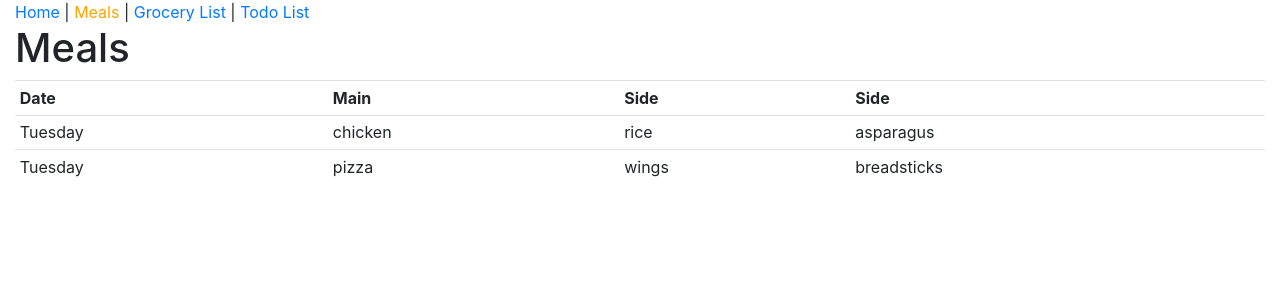
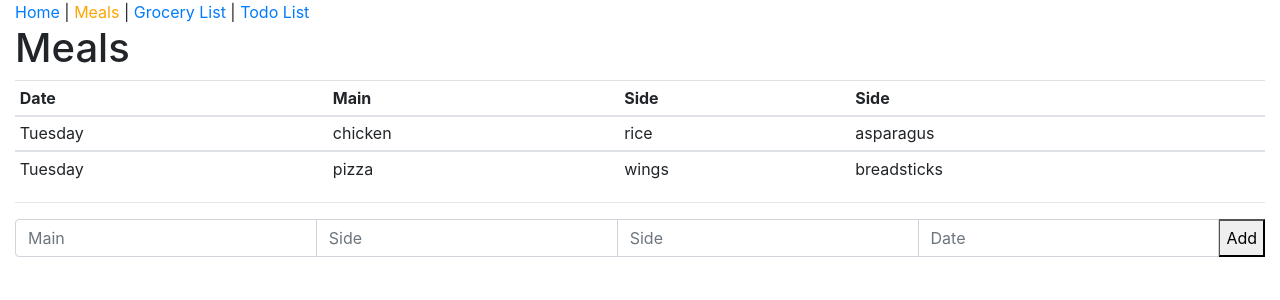
Before and after one commit to fitzerc/home-board, a React (Create React App) app in the folder home-board-frontend/: page /meals in a window 1280 px wide. Shown: the top 300 px of the page. Built offline with nearby package versions, Linux system fonts and the light colour scheme.

Commit message:
add meal functionality

```diff
--- a/home-board-frontend/package.json
+++ b/home-board-frontend/package.json
@@ -38,5 +38,6 @@
       "last 1 firefox version",
       "last 1 safari version"
     ]
-  }
+  },
+  "devDependencies": {}
 }
--- /dev/null
+++ b/home-board-frontend/src/components/meals/AddMeal.tsx
@@ -0,0 +1,78 @@
+import React, { useState, ChangeEvent } from "react";
+import { Meal } from "./Meal";
+
+interface Props {
+  addClicked: (meal: Meal) => void;
+}
+
+const AddMeal: React.FunctionComponent<Props> = ({ addClicked }) => {
+  const [newMain, setNewMain] = useState("");
+  const [newSide1, setNewSide1] = useState("");
+  const [newSide2, setNewSide2] = useState("");
+  const [newDate, setNewDate] = useState(new Date());
+
+  function updateNewMain(e: ChangeEvent): void {
+    setNewMain((e.target as HTMLInputElement).value);
+  }
+
+  function updateNewSide1(e: ChangeEvent): void {
+    setNewSide1((e.target as HTMLInputElement).value);
+  }
+
+  function updateNewSide2(e: ChangeEvent): void {
+    setNewSide2((e.target as HTMLInputElement).value);
+  }
+
+  function updateNewDate(e: ChangeEvent): void {
+    //setNewMain((e.target as HTMLInputElement).value);
+  }
+
+  function addMealClicked() {
+    addClicked({
+      main: newMain,
+      side1: newSide1,
+      side2: newSide2,
+      date: newDate
+    });
+  }
+
+  return (
+    <div className="input-group mb-3">
+      <input
+        type="text"
+        className="form-control"
+        placeholder="Main"
+        aria-label="Main"
+        onChange={updateNewMain}
+      ></input>
+      <input
+        type="text"
+        className="form-control"
+        placeholder="Side"
+        aria-label="Side"
+        onChange={updateNewSide1}
+      ></input>
+      <input
+        type="text"
+        className="form-control"
+        placeholder="Side"
+        aria-label="Side"
+        onChange={updateNewSide2}
+      ></input>
+      <input
+        type="text"
+        className="form-control"
+        placeholder="Date"
+        aria-label="Date"
+        onChange={updateNewDate}
+      ></input>
+      <div className="input-group-append">
+        <button type="submit" className="button" onClick={addMealClicked}>
+          Add
+        </button>
+      </div>
+    </div>
+  );
+};
+
+export default AddMeal;
--- a/home-board-frontend/src/components/meals/MealRow.tsx
+++ b/home-board-frontend/src/components/meals/MealRow.tsx
@@ -9,6 +9,7 @@ interface Props {
 
 const MealRow: React.FunctionComponent<Props> = ({ meal }) => {
   return (
+    <tbody>
       <tr>
         <td>{weekDays[meal.date.getDay()]}</td>
         <td>{meal.main}</td>
@@ -20,6 +21,7 @@ const MealRow: React.FunctionComponent<Props> = ({ meal }) => {
           </td>
         )}
       </tr>
+    </tbody>
   );
 };
 
--- a/home-board-frontend/src/components/meals/MealTable.tsx
+++ b/home-board-frontend/src/components/meals/MealTable.tsx
@@ -9,14 +9,16 @@ interface Props {
 const MealTable: React.FunctionComponent<Props> = ({ meals }) => {
   return (
     <table className="table table-sm">
+      <thead>
         <tr>
           <th scope="col">Date</th>
           <th scope="col">Main</th>
           <th scope="col">Side</th>
           <th scope="col">Side</th>
         </tr>
+      </thead>
       {meals.map(meal => {
-        return <MealRow meal={meal} />;
+        return <MealRow key={meal.main} meal={meal} />;
       })}
     </table>
   );
--- a/home-board-frontend/src/components/meals/MealsPage.tsx
+++ b/home-board-frontend/src/components/meals/MealsPage.tsx
@@ -1,8 +1,10 @@
-import React from "react";
+import React, { useState } from "react";
 import MealTable from "./MealTable";
+import AddMeal from "./AddMeal";
+import { Meal } from "./Meal";
 
 function MealsPage() {
-  var meals = [
+  const [meals, addToMeals] = useState<Meal[]>([
     {
       main: "chicken",
       side1: "rice",
@@ -15,12 +17,19 @@ function MealsPage() {
       side2: "breadsticks",
       date: new Date()
     }
-  ];
+  ]);
+
+  function addMeal(meal: Meal) {
+    console.log(meal.main);
+    addToMeals([...meals, meal]);
+  }
 
   return (
     <>
       <h1>Meals</h1>
       <MealTable meals={meals} />
+      <hr />
+      <AddMeal addClicked={addMeal} />
     </>
   );
 }
```
Lines whose indentation alone changed are shown as unchanged.
